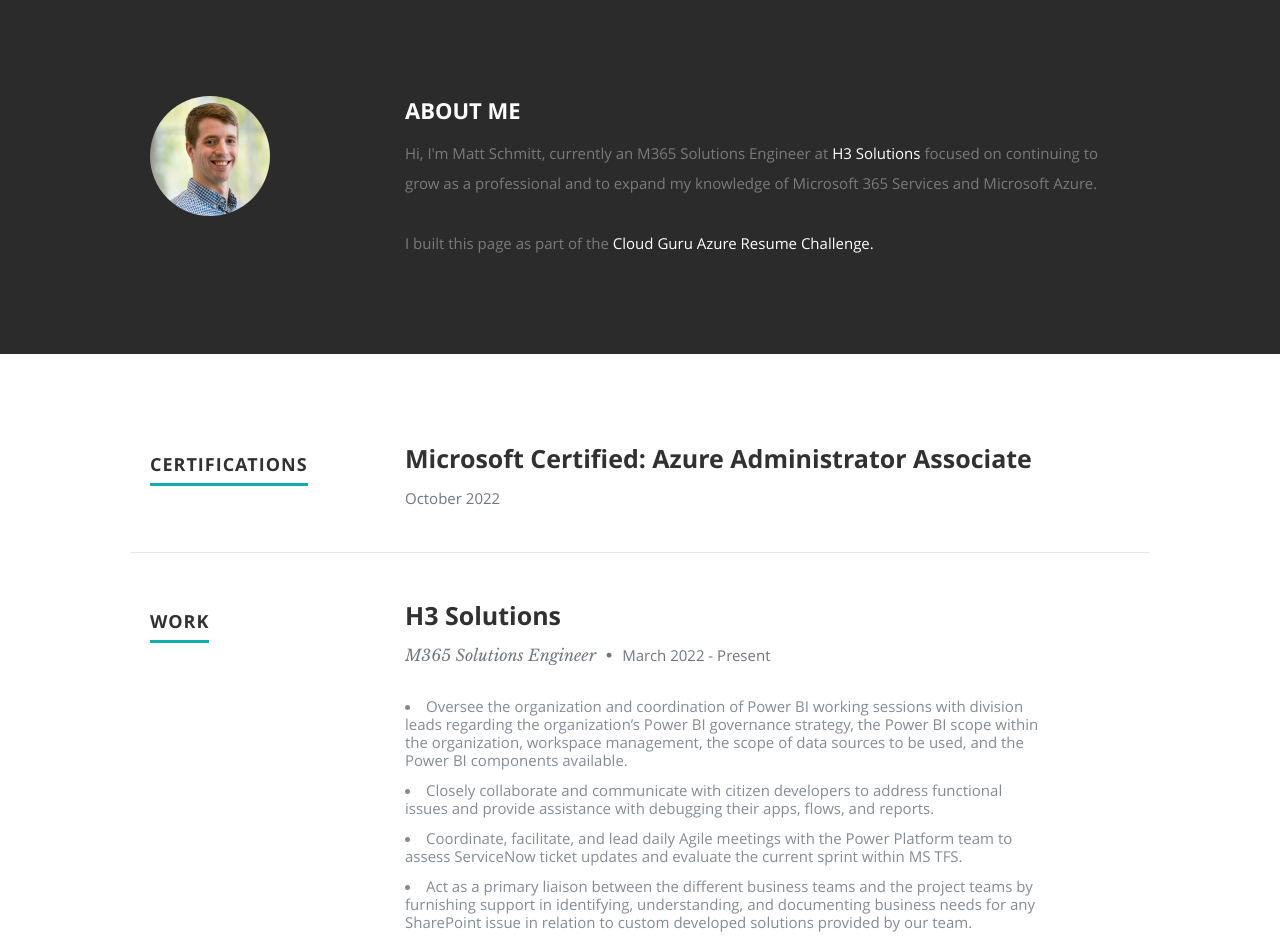
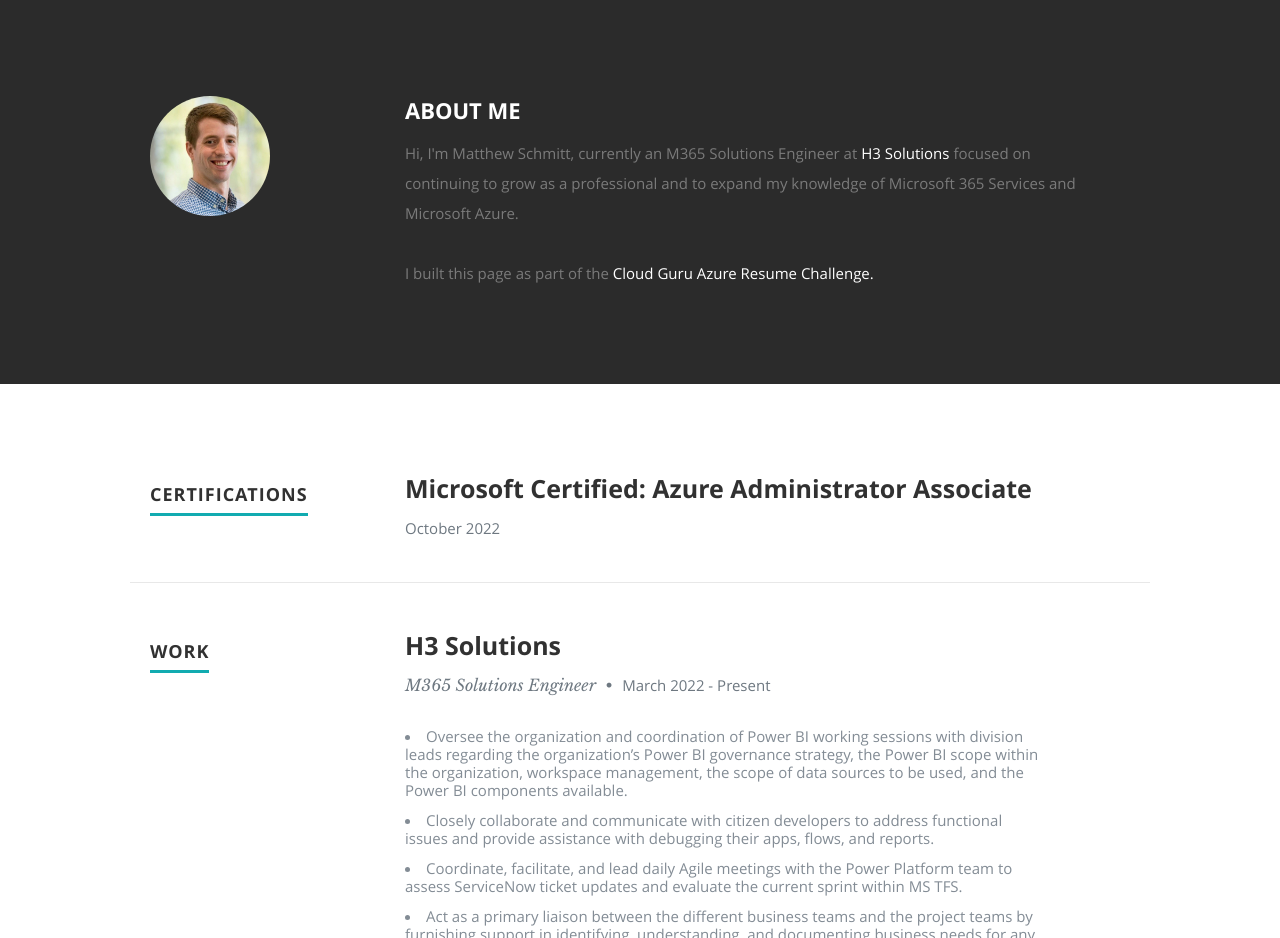
Before and after one commit to Schmitm3/Matt-Azure-Resume, a plain HTML site: page frontend/index.html in a window 1280 px wide. Shown: the part 800-1738 px from the top of the page. Drawn offline with nearby package versions, Linux system fonts and the light colour scheme; no server answers.

Commit message:
Updates to HTML

```diff
--- a/frontend/index.html
+++ b/frontend/index.html
@@ -87,7 +87,7 @@
 
             <h2>ABOUT ME</h2>
 
-            <p> Hi, I'm Matt Schmitt, <span>currently an M365 Solutions Engineer at <a href="https://www.h3s-inc.com">H3 Solutions</a></span> focused on continuing to grow as a professional and to expand my knowledge of Microsoft 365 Services and Microsoft Azure.
+            <p> Hi, I'm Matthew Schmitt, <span>currently an M365 Solutions Engineer at <a href="https://www.h3s-inc.com">H3 Solutions</a></span> focused on continuing to grow as a professional and to expand my knowledge of Microsoft 365 Services and Microsoft Azure.
 
          </br>
       </br>
```
